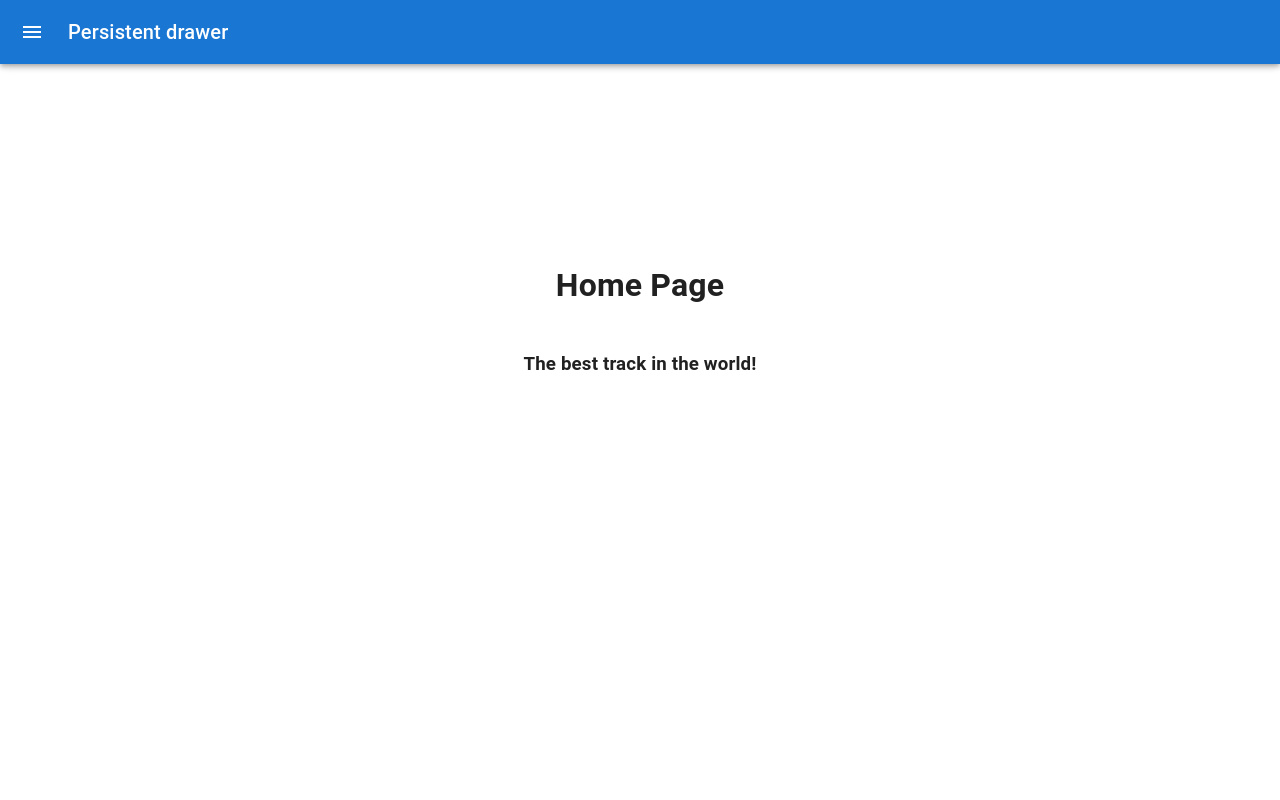
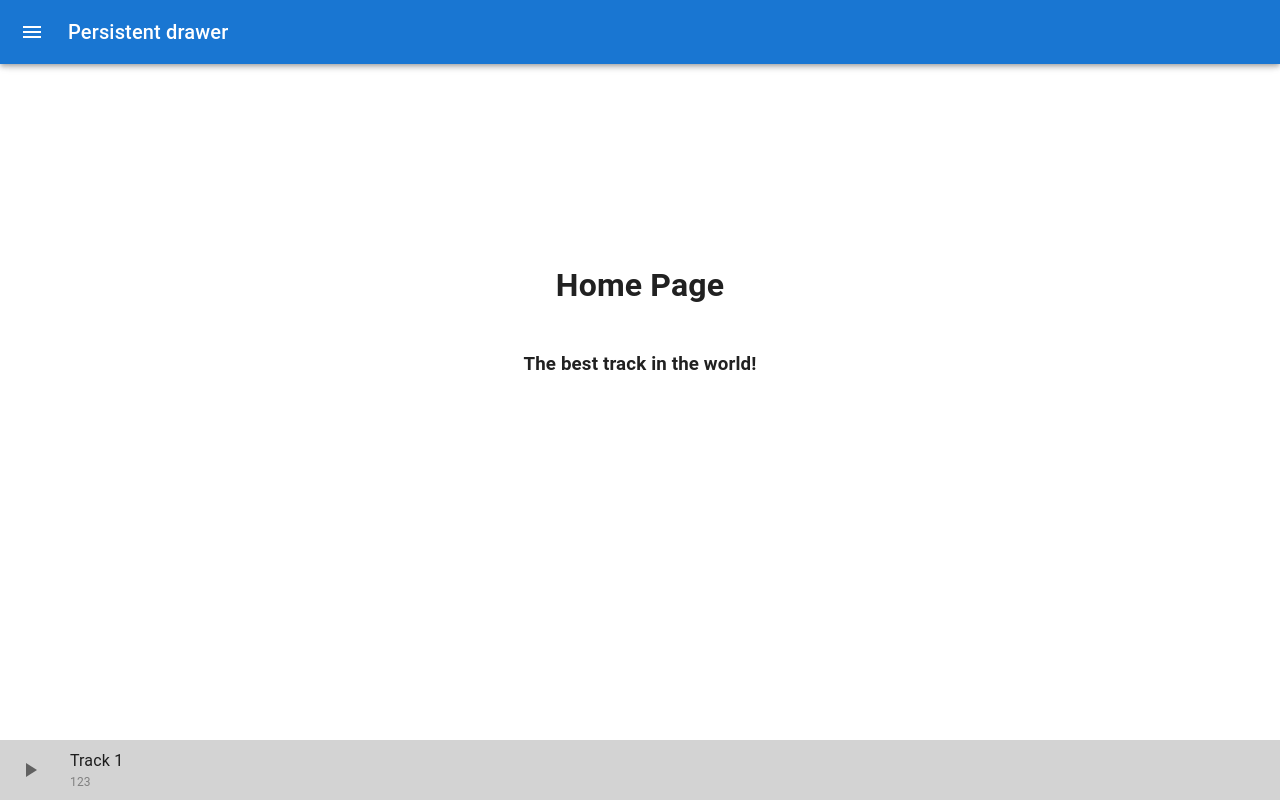
Before and after one commit to SkyKeyUA/next-nest, a Next.js app in the folder client/: page / in a window 1280 px wide. Built offline with nearby package versions, Linux system fonts and the light colour scheme.

Commit message:
FileUpload/StepWrapper/Track(Form) were created

```diff
--- /dev/null
+++ b/client/src/components/UI/Player/Player.module.scss
@@ -0,0 +1,12 @@
+/** @format */
+
+.root {
+  height: 60px;
+  width: 100%;
+  position: fixed;
+  bottom: 0;
+  display: flex;
+  align-items: center;
+  padding: 0 10px;
+  background-color: lightgray;
+}
--- /dev/null
+++ b/client/src/components/UI/Player/Player.tsx
@@ -0,0 +1,32 @@
+/** @format */
+
+import React from 'react';
+import { Pause, PlayArrow } from '@mui/icons-material';
+import { Grid, IconButton } from '@mui/material';
+import styles from './Player.module.scss';
+import { ITrack } from '@/types/track';
+
+export const Player = () => {
+  const track: ITrack = {
+    _id: '1',
+    name: 'Track 1',
+    artist: '123',
+    text: '123',
+    listens: 3,
+    picture: '/next.svg',
+    audio: '123',
+    comments: [],
+  };
+  const active = false;
+  return (
+    <div className={styles.root}>
+      <IconButton onClick={(e) => e.stopPropagation()}>
+        {active ? <Pause /> : <PlayArrow />}
+      </IconButton>
+      <Grid container direction="column" style={{ width: 200, margin: '0 20px' }}>
+        <div>{track.name}</div>
+        <div style={{ fontSize: 12, color: 'gray' }}>{track.artist}</div>
+      </Grid>
+    </div>
+  );
+};
--- a/client/src/layouts/MainLayout.tsx
+++ b/client/src/layouts/MainLayout.tsx
@@ -3,12 +3,14 @@
 import Navbar from '@/components/Navbar';
 import React from 'react';
 import Container from '@mui/material/Container';
+import { Player } from '@/components/UI/Player/Player';
 
 const MainLayout = ({ children }: { children: React.ReactNode }) => {
   return (
     <div>
       <Navbar />
       <Container style={{ padding: '90px 0' }}>{children}</Container>
+      <Player />
     </div>
   );
 };
```
Also changed, not shown: client/src/components/FileUpload.tsx (added, +29 -0 lines), client/src/components/StepWrapper.tsx (added, +31 -0 lines), client/src/components/Track/TrackForm.tsx (added, +40 -0 lines), client/src/pages/tracks/create.tsx (+18 -1 lines), client/src/components/Track/TrackProgress.tsx (added).
